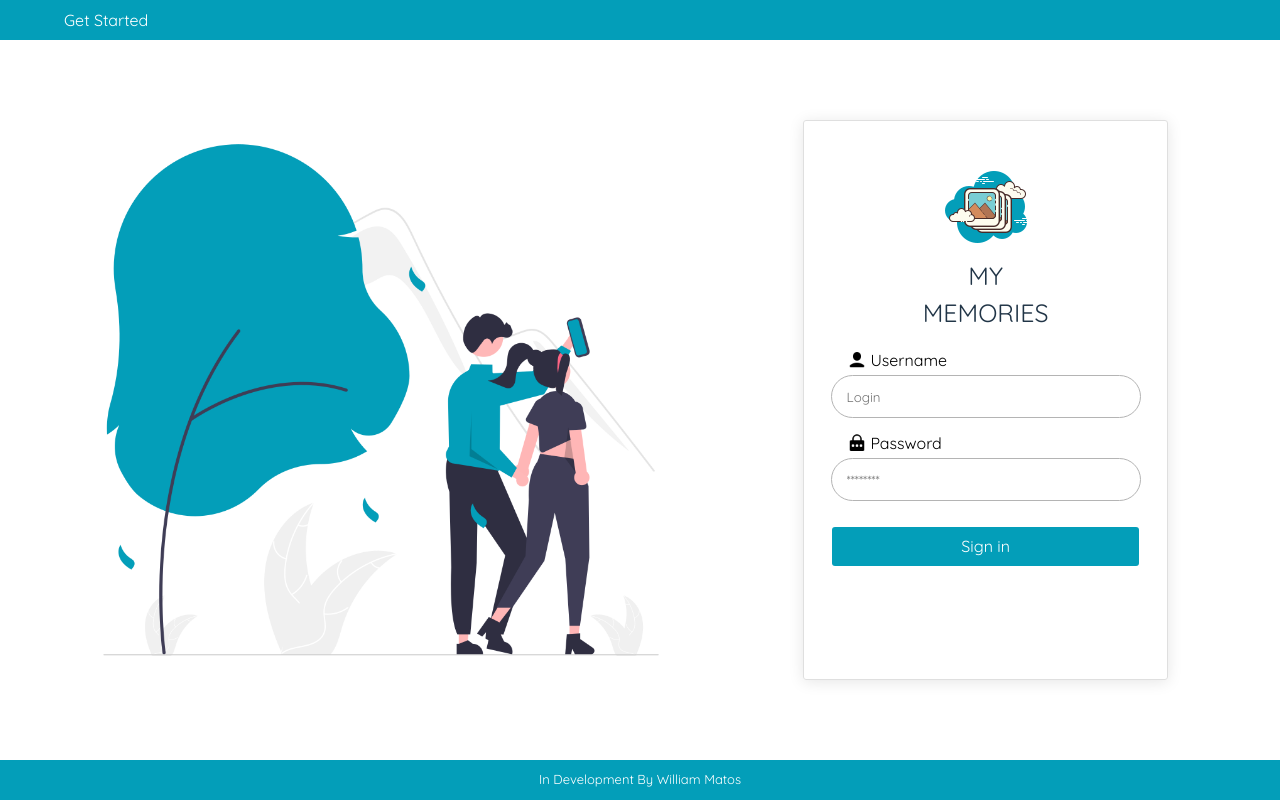
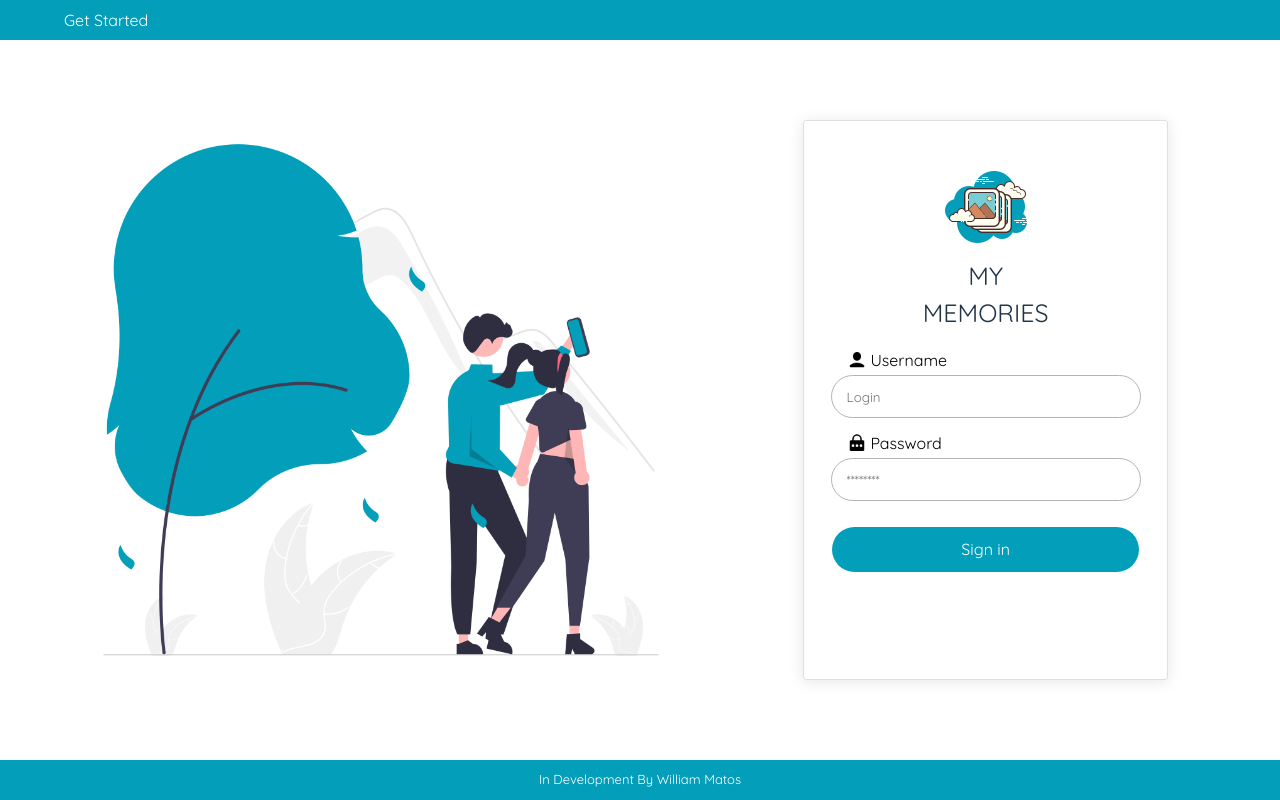
Before and after one commit to Williamia/MY-MEMORIES, a React (Vite) app in the folder my-react-app/: page / in a window 1280 px wide. Built offline with nearby package versions, Linux system fonts and the light colour scheme.

Commit message:
fix/resolving details css

```diff
--- a/my-react-app/src/pages/Home/Home.css
+++ b/my-react-app/src/pages/Home/Home.css
@@ -111,8 +111,15 @@ label img{
 .form button{
     width: 95%;
     color: white;
-    border-radius: 3px;
+    border-radius: 40px;
+    height: 45px;
     outline: none;
     border: none;
     background-color: #039eb9;
 }
+
+.form button:hover{
+    border: 1px solid #01849b;
+    background-color: #01849b;
+    transition: 0.5s;
+}
```
